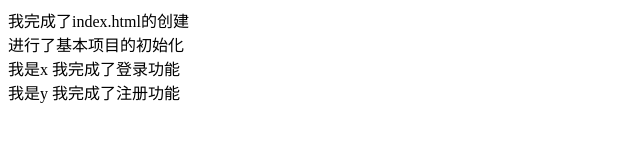
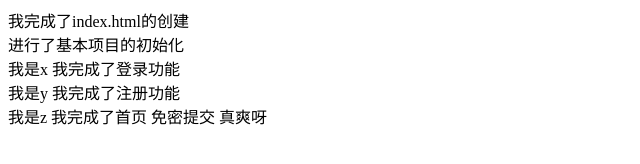
Before and after one commit to shenluxing/one, a plain HTML site: page index.html in a window 1280 px wide. Shown: the whole page, without its empty margins (0-640 px from the left). Drawn offline with Linux system fonts and the light colour scheme.

Commit message:
免密提交真好

```diff
--- a/index.html
+++ b/index.html
@@ -12,5 +12,7 @@
      <!-- 我是老大 你们双方的代码都保留 -->
      <div>我是x 我完成了登录功能</div>
      <div>我是y 我完成了注册功能</div>
+
+     <div>我是z 我完成了首页 免密提交 真爽呀</div>
 </body>
 </html>
```
